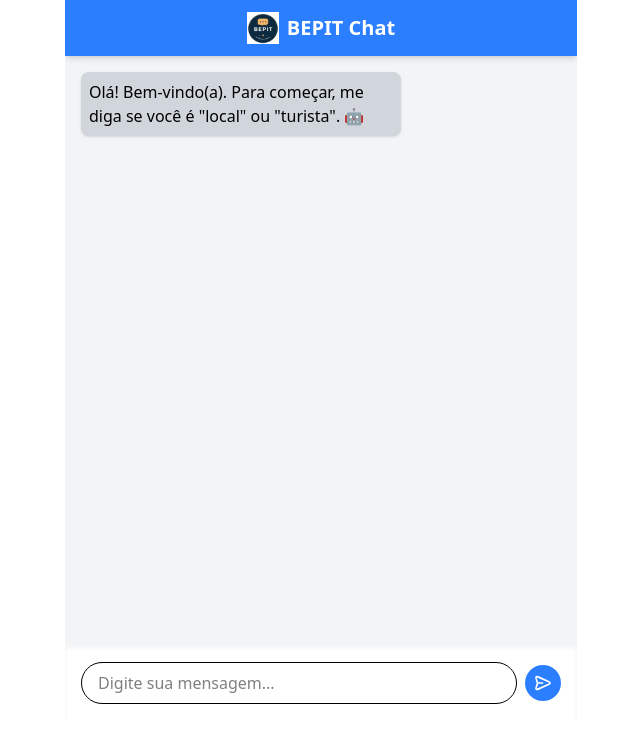
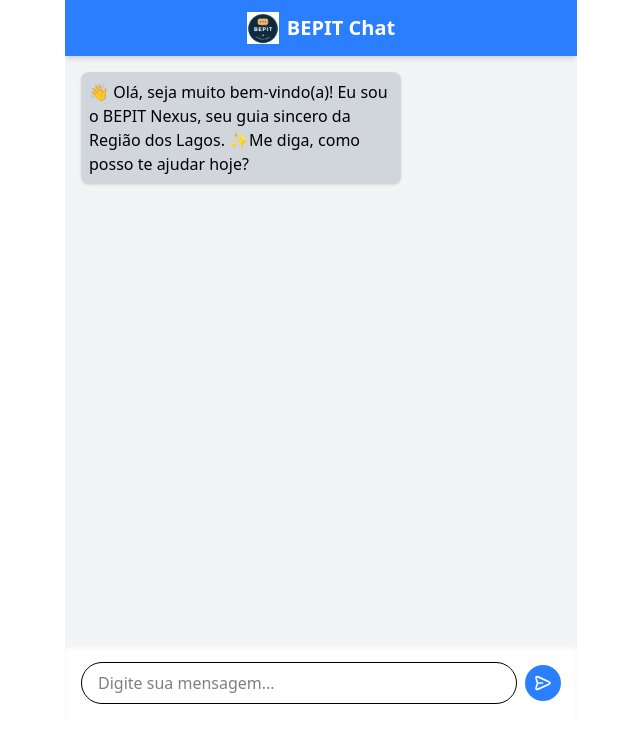
Before and after one commit to BrunoTrakinas/rosto-do-robo, a React (Vite) app: page / in a window 1280 px wide. Shown: the top 742 px of the page, without its empty margins (319-959 px from the left). Built offline with nearby package versions, Linux system fonts and the light colour scheme.

Commit message:
fix: Restaura o prompt completo da IA

```diff
--- a/src/App.jsx
+++ b/src/App.jsx
@@ -11,7 +11,7 @@ function Application() {
     setUserInterfaceMessages([
       {
         sender: "bot",
-        text: 'Olá! Bem-vindo(a). Para começar, me diga se você é "local" ou "turista". 🤖'
+        text: '👋 Olá, seja muito bem-vindo(a)! Eu sou o BEPIT Nexus, seu guia sincero da Região dos Lagos. ✨Me diga, como posso te ajudar hoje?'
       }
     ]);
   }, []);
```
